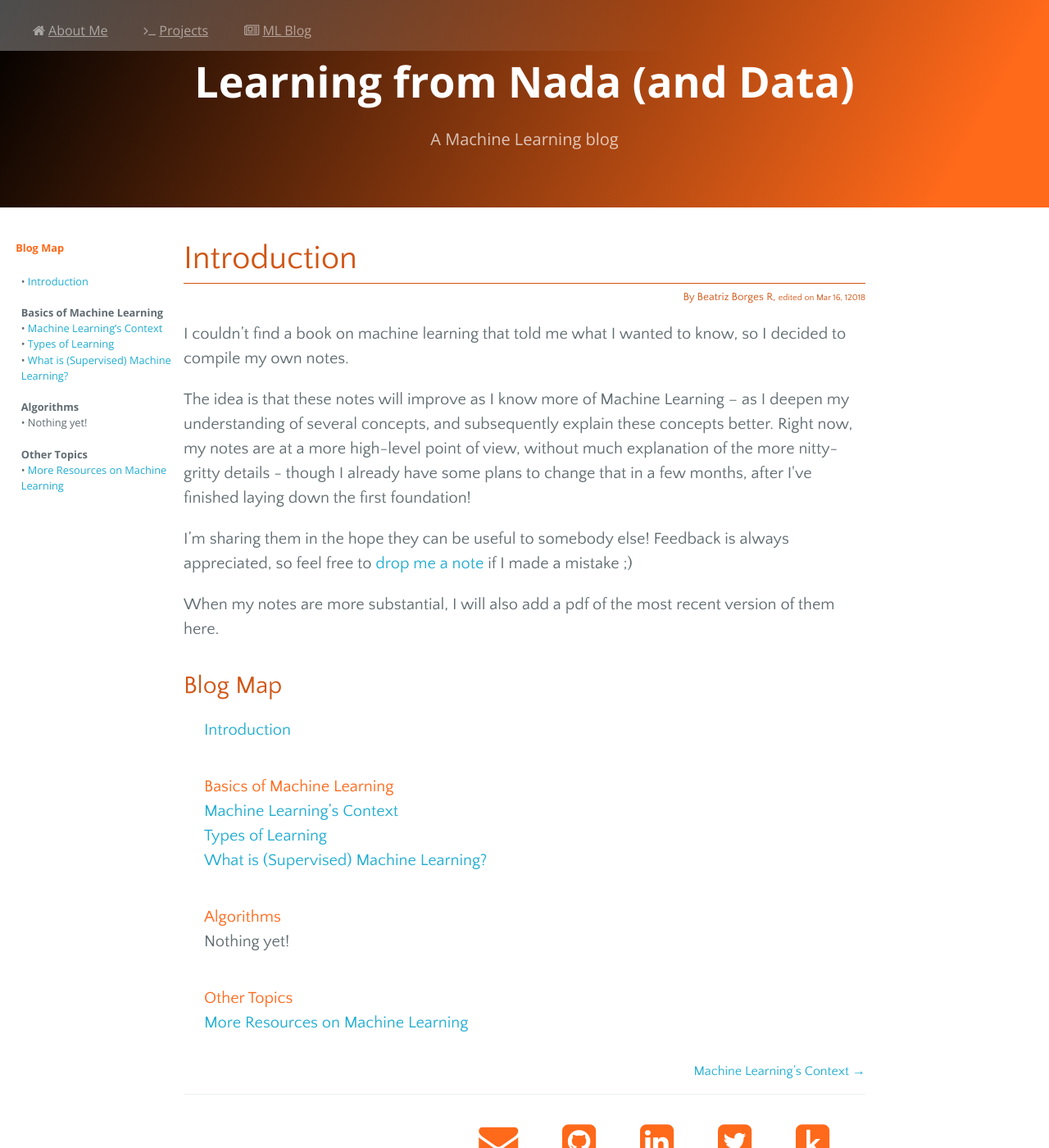
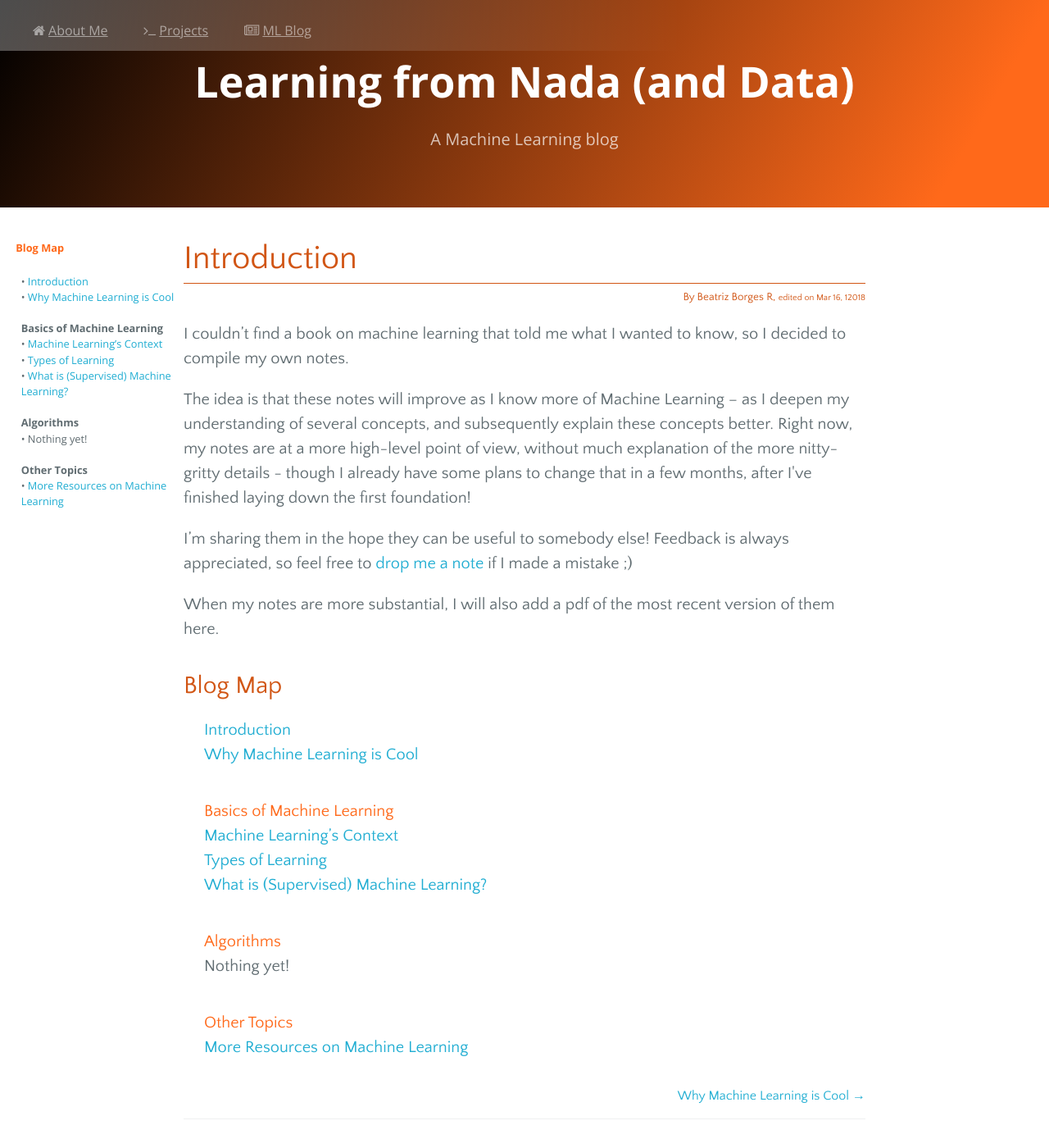
Before and after one commit to obiwit/obiwit.github.io, a Jekyll site: the page built from blog/index.html, in a window 1280 px wide and 1400 px high. Shown: the whole window at 82% size. Built offline with Jekyll 4.4.1, drawn with Linux system fonts in a browser that asks for light colours; nearby versions of some CDN libraries.

Commit message:
New article!

```diff
--- a/_config.yml
+++ b/_config.yml
@@ -14,6 +14,8 @@ blog:
       posts:
         - title: Introduction
           url: index.html
+        - title: Why Machine Learning is Cool
+          url: motivation.html
     - category: Basics of Machine Learning
       baseurl: basics/
       posts:
--- a/index.html
+++ b/index.html
@@ -11,7 +11,7 @@ author: obiwit
   <p class="separated">I'm currently getting my bachelor's degree in Computer Science at University of Aveiro, a relatively new Portuguese university, well known for its Computer Science and Electronic Engineering degrees.</p>
   <p>I'm very independent and self-motivated - I love to learn new things! I have done (and still do) several online courses (MOOCs), related not only to Computer Science</p><ul>
     <li><a class="pdf" target="_blank" href="{{ site.baseurl }}/pdf/ML.pdf">Stanford's Machine Learning, with a final grade of 100%</a>,</li>
-    <li>DeepLearning's Deep Learning Specialization, with a total of 5 courses, out of which I have at the moment completed:
+    <li>DeepLearning's Deep Learning Specialization, with a total of 5 courses, out of which I have at the moment completed
       <ul>
         <li><a class="pdf" target="_blank" href="{{ site.baseurl }}/pdf/DL1.pdf">the first</a></li>
         <li><a class="pdf" target="_blank" href="{{ site.baseurl }}/pdf/DL2.pdf">and second courses,</a></li>
```
Also changed, not shown: blog/motivation.html (added, +17 -0 lines).
